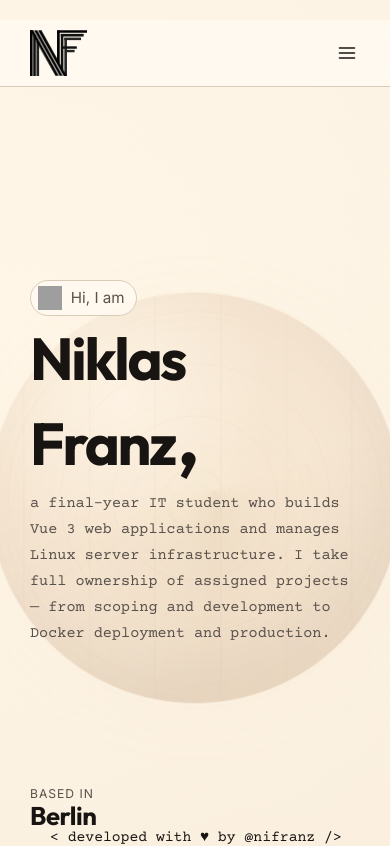
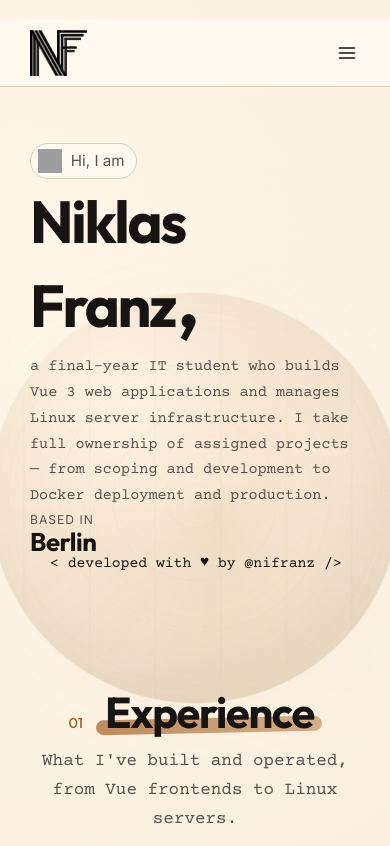
Before and after one commit to nifranz/homepage, a Vue app: page / in a window 390 px wide. Shown: the top 846 px of the page. Built offline with nearby package versions, Linux system fonts and the light colour scheme; grey boxes are pictures that could not be loaded.

Commit message:
fix: clip horizontal overflow on page-shell to prevent scrollbar during reveal animations

```diff
--- a/src/style.css
+++ b/src/style.css
@@ -45,6 +45,7 @@ body {
   padding: 20px 30px 0;
   position: relative;
   isolation: isolate;
+  overflow-x: clip;
 }
 
 .page-content {
@@ -1406,6 +1407,11 @@ main {
 }
 
 @media (max-width: 700px) {
+  .hero {
+    min-height: unset;
+    height: auto;
+  }
+
   .site-header {
     top: 0;
     margin-inline: -30px;
```
